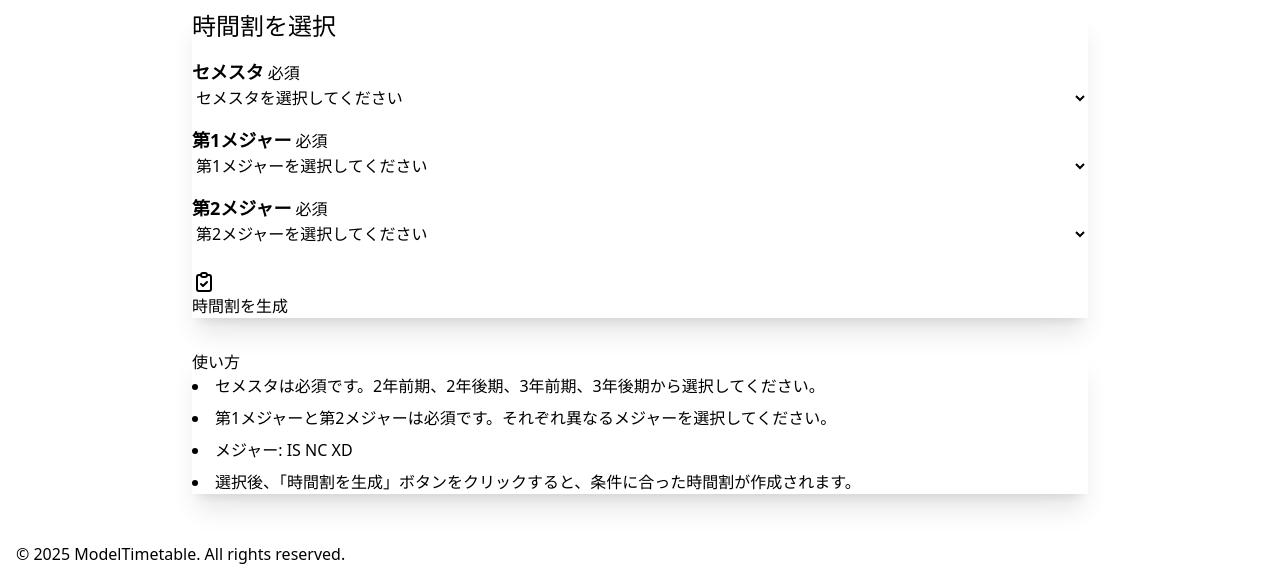
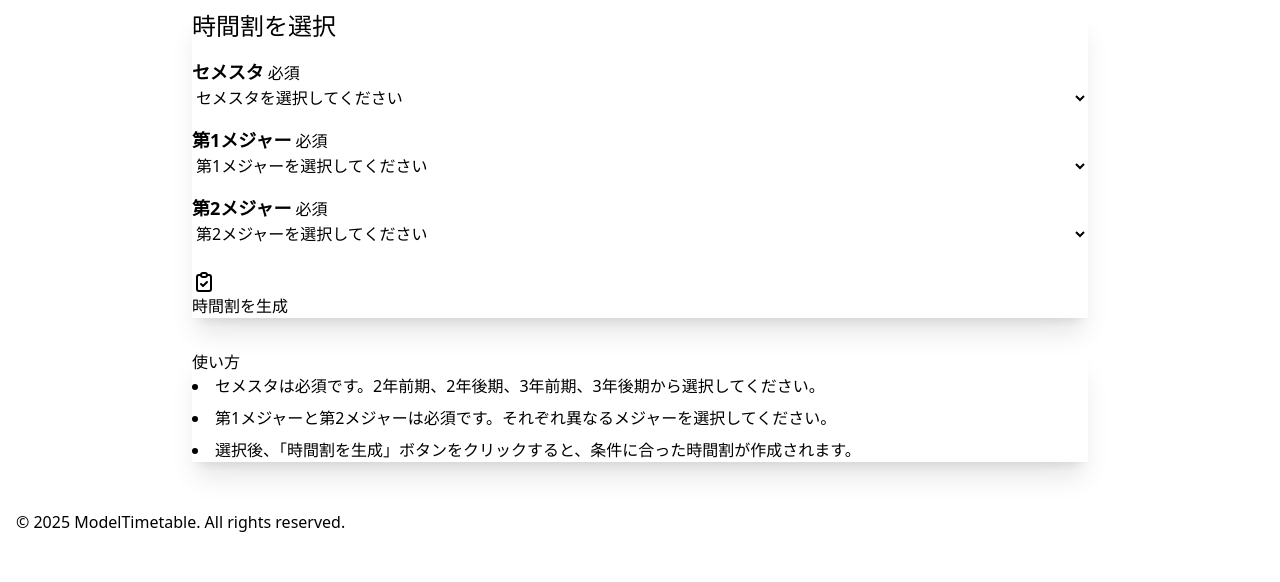
Before and after one commit to tsmh3939/ModelTimeTable, a Flask app: page /?lang=ja&theme=light in a window 1280 px wide. Shown: the part 706-1288 px from the top of the page. After the commit the page ends 1238 px from the top, so only its background shows below. Run offline with Flask 3, Linux system fonts and the light colour scheme; data that the repository does not hold is empty; some libraries are stand-ins or nearby versions.

Commit message:
不要な翻訳を削除

```diff
--- a/src/templates/index.html
+++ b/src/templates/index.html
@@ -31,7 +31,6 @@
                 <ul class="list-disc list-inside space-y-2 text-base-content">
                     <li>{{ t('index', 'help_semester') }}</li>
                     <li>{{ t('index', 'help_majors') }}</li>
-                    <li>{{ t('index', 'help_major_types') }} <span class="badge badge-primary">IS</span> <span class="badge badge-accent">NC</span> <span class="badge badge-secondary">XD</span></li>
                     <li>{{ t('index', 'help_generate') }}</li>
                 </ul>
             </div>
--- a/src/translations/ui_text.py
+++ b/src/translations/ui_text.py
@@ -54,7 +54,6 @@ INDEX = {
     "how_to_use": {"ja": "使い方", "en": "How to Use"},
     "help_semester": {"ja": "セメスタは必須です。2年前期、2年後期、3年前期、3年後期から選択してください。", "en": "Semester is required. Select from 2nd year first semester, 2nd year second semester, 3rd year first semester, or 3rd year second semester."},
     "help_majors": {"ja": "第1メジャーと第2メジャーは必須です。それぞれ異なるメジャーを選択してください。", "en": "First and second majors are required. Select different majors for each."},
-    "help_major_types": {"ja": "メジャー:", "en": "Majors:"},
     "help_generate": {"ja": "選択後、「時間割を生成」ボタンをクリックすると、条件に合った時間割が作成されます。", "en": "After selecting, click the 'Generate Timetable' button to create a timetable that matches your criteria."},
 }
 
```
